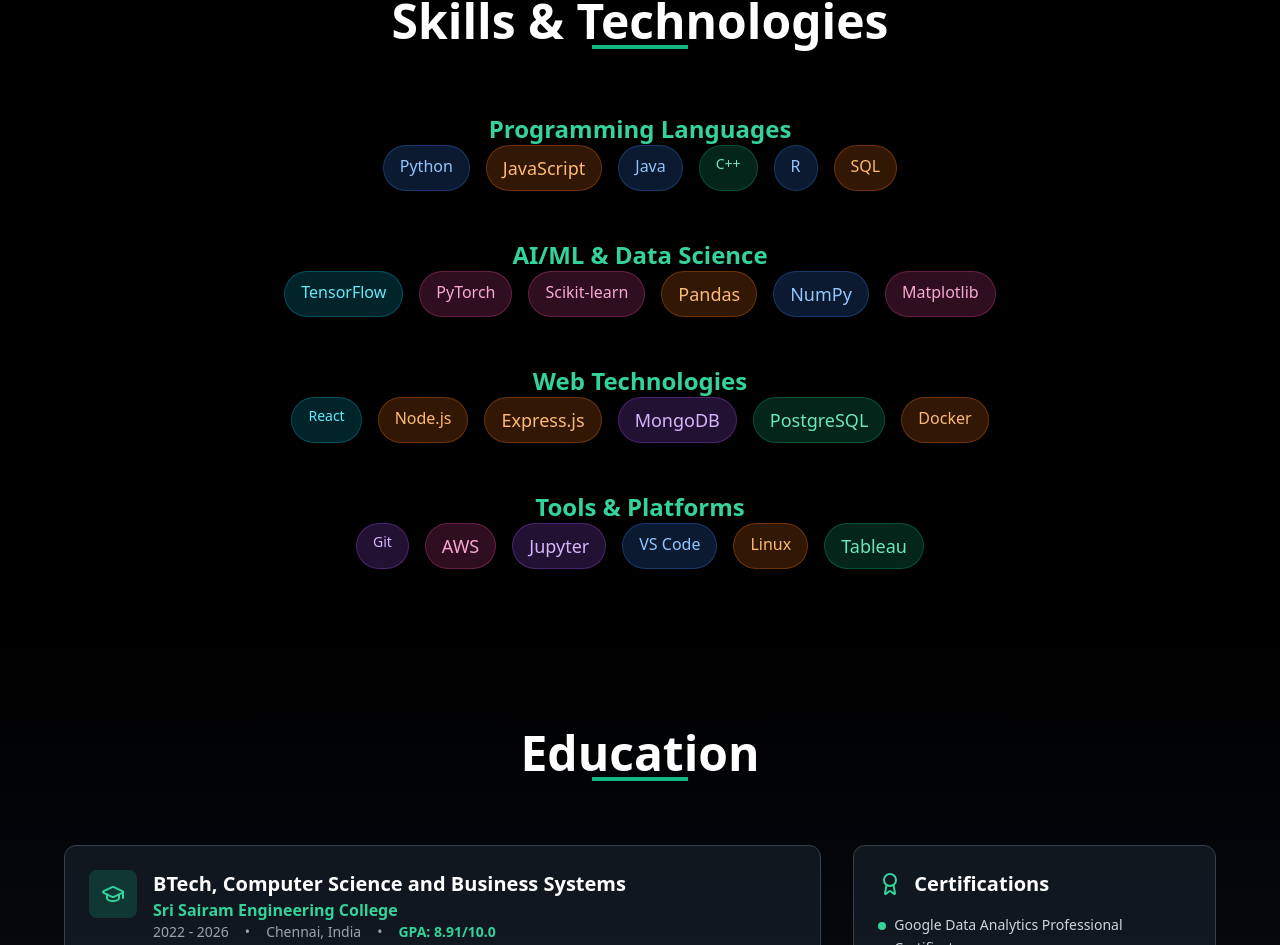
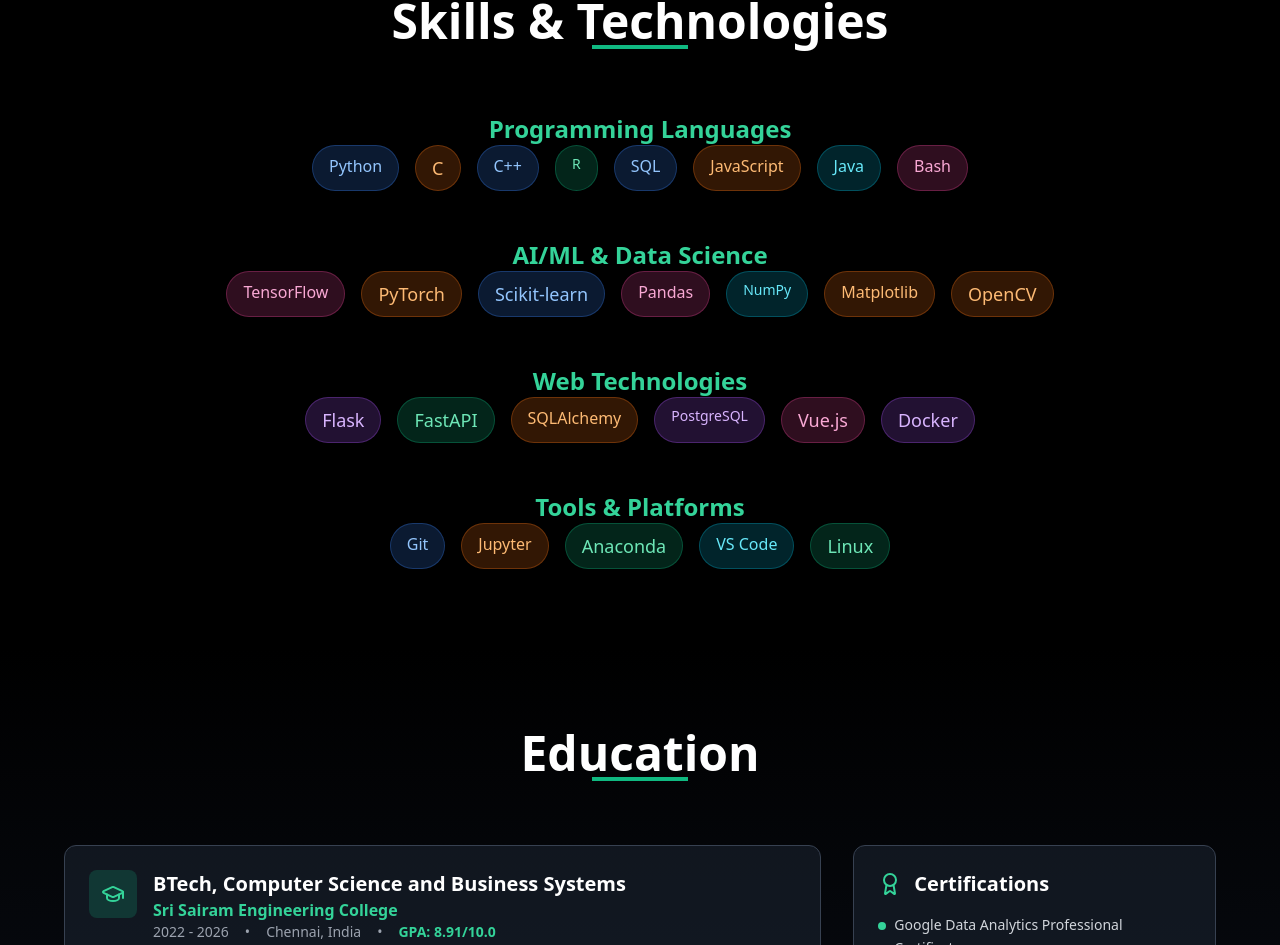
Before and after one commit to Janesh-e/portfolio-v1, a React (Vite) app: page / in a window 1280 px wide. Shown: the part 3671-4616 px from the top of the page. Built offline with nearby package versions, Linux system fonts and the light colour scheme.

Commit message:
Update Skills.tsx

```diff
--- a/src/components/Skills.tsx
+++ b/src/components/Skills.tsx
@@ -5,19 +5,19 @@ const Skills = () => {
   const skillCategories = [
     {
       title: "Programming Languages",
-      skills: ["Python", "JavaScript", "Java", "C++", "R", "SQL"]
+      skills: ["Python","C", "C++", "R", "SQL", "JavaScript", "Java", "Bash"]
     },
     {
       title: "AI/ML & Data Science",
-      skills: ["TensorFlow", "PyTorch", "Scikit-learn", "Pandas", "NumPy", "Matplotlib"]
+      skills: ["TensorFlow", "PyTorch", "Scikit-learn", "Pandas", "NumPy", "Matplotlib", "OpenCV"]
     },
     {
       title: "Web Technologies",
-      skills: ["React", "Node.js", "Express.js", "MongoDB", "PostgreSQL", "Docker"]
+      skills: ["Flask", "FastAPI", "SQLAlchemy", "PostgreSQL", "Vue.js", "Docker"]
     },
     {
       title: "Tools & Platforms",
-      skills: ["Git", "AWS", "Jupyter", "VS Code", "Linux", "Tableau"]
+      skills: ["Git", "Jupyter", "Anaconda", "VS Code", "Linux"]
     }
   ];
 
```
